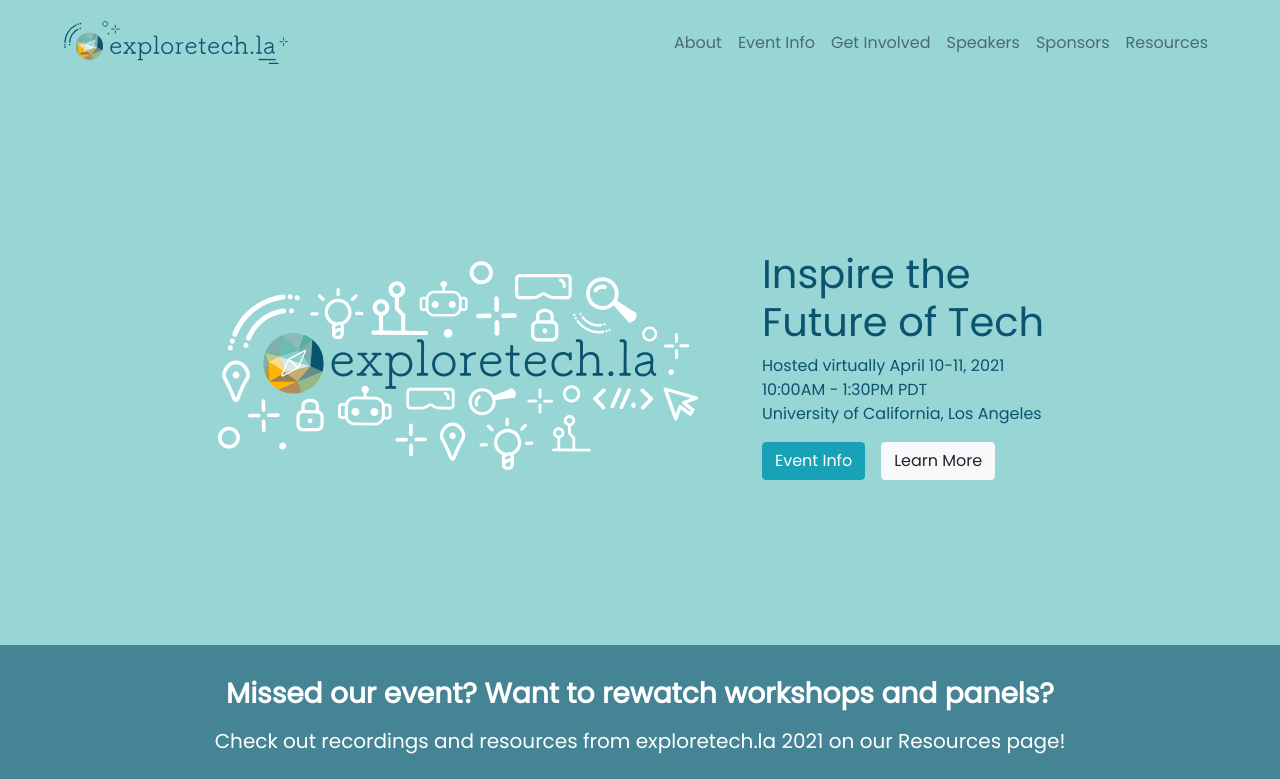
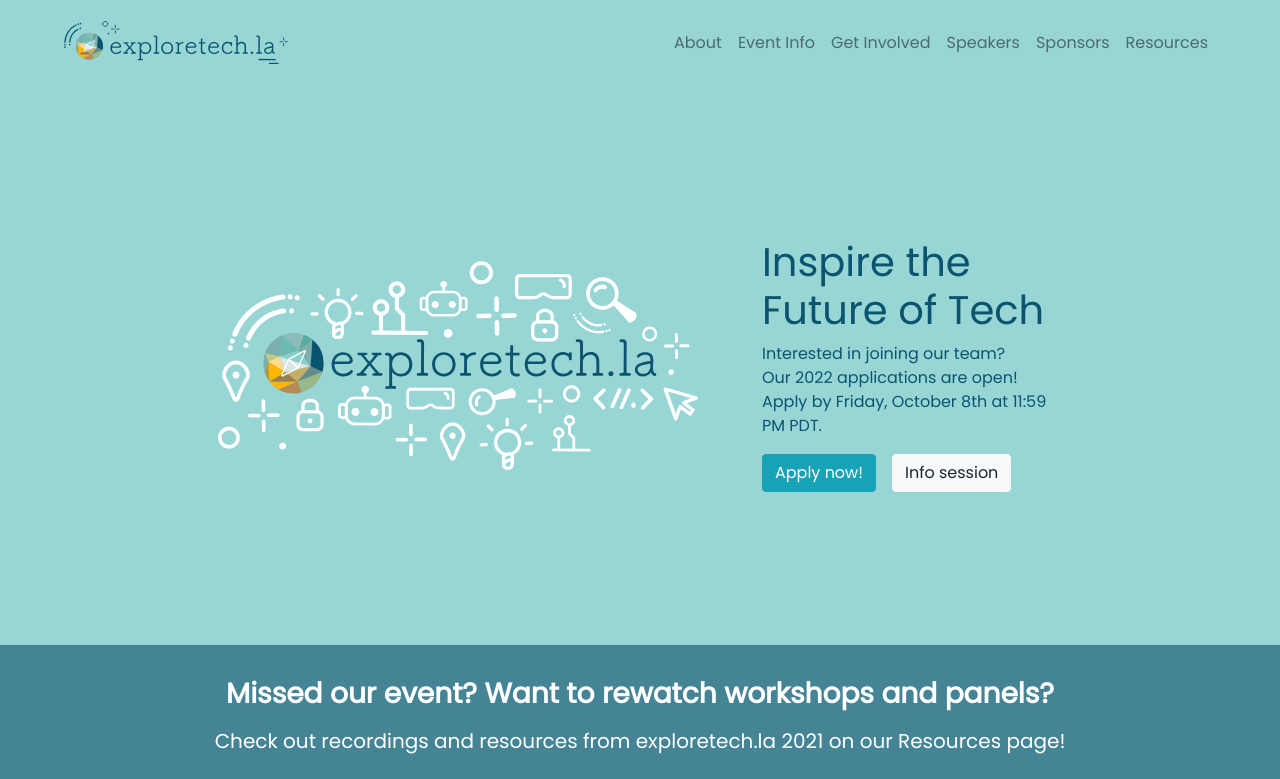
Before and after one commit to exploretech-la/website, a React (Create React App) app: page / in a window 1280 px wide. Shown: the top 779 px of the page. Built offline with nearby package versions, Linux system fonts and the light colour scheme.

Commit message:
updated text for 2022 applications

```diff
--- a/src/components/Hero.jsx
+++ b/src/components/Hero.jsx
@@ -3,8 +3,11 @@ import React, { Component } from 'react';
 import Button from 'react-bootstrap/Button';
 
 import GA from 'util/GoogleAnalytics';
-import HomePageSections from 'constants/HomePageSections';
+// import HomePageSections from 'constants/HomePageSections';
 import LogoWithIconGroup from 'static/svg/logo-navy-with-icon-group-white.svg';
+
+const TeamApplicationLink = 'https://tinyurl.com/exploretechla2022application';
+const InfoSessionSlidesLink = 'https://tinyurl.com/exploretechla2022slides';
 
 export default class Hero extends Component {
     render() {
@@ -14,15 +17,15 @@ export default class Hero extends Component {
                 <div className="hero-content">
                     <h1 className="h1-title">Inspire the Future&nbsp;of&nbsp;Tech</h1>
                     <h2 className="h2-title">Inspire the Future&nbsp;of&nbsp;Tech</h2>
-                    <p>Hosted virtually April 10-11, 2021</p>
-                    <p>10:00AM - 1:30PM PDT</p>
-                    <p>University of California, Los Angeles</p>
+                    <p>Interested in joining our team?</p>
+                    <p>Our 2022 applications are open!</p>
+                    <p>Apply by Friday, October 8th at 11:59 PM PDT.</p>
                     <div className="hero-cta">
-                        <Button variant="info" href={`/exploretechla2021`} onClick={this._trackRegisterTodayClick}>
-                            Event Info
+                        <Button variant="info" href={TeamApplicationLink} onClick={this._trackRegisterTodayClick}>
+                            Apply now!
                         </Button>
-                        <Button variant="light" href={`#${HomePageSections.ABOUT.name}`} onClick={this._trackLearnMoreClick}>
-                            Learn More
+                        <Button variant="light" href={InfoSessionSlidesLink} onClick={this._trackLearnMoreClick}>
+                            Info session
                         </Button>
                     </div>
                 </div>
```
